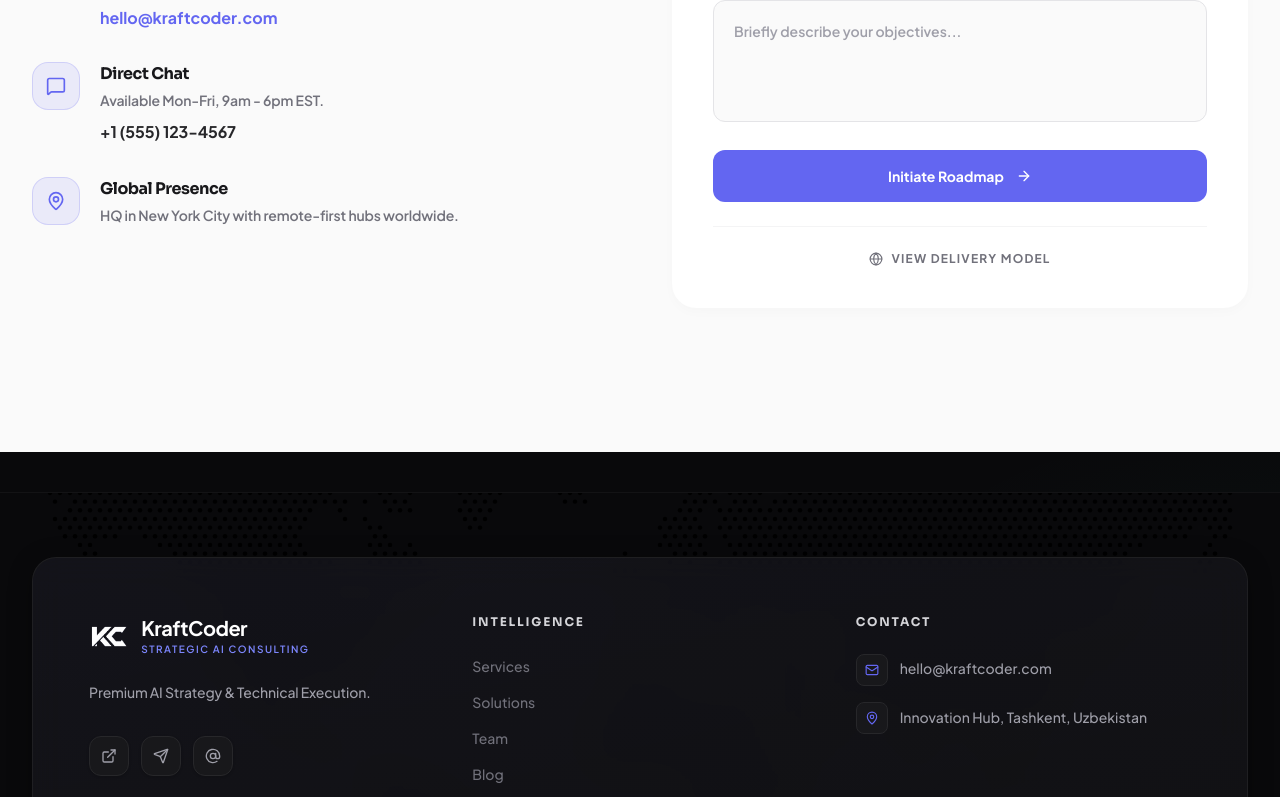
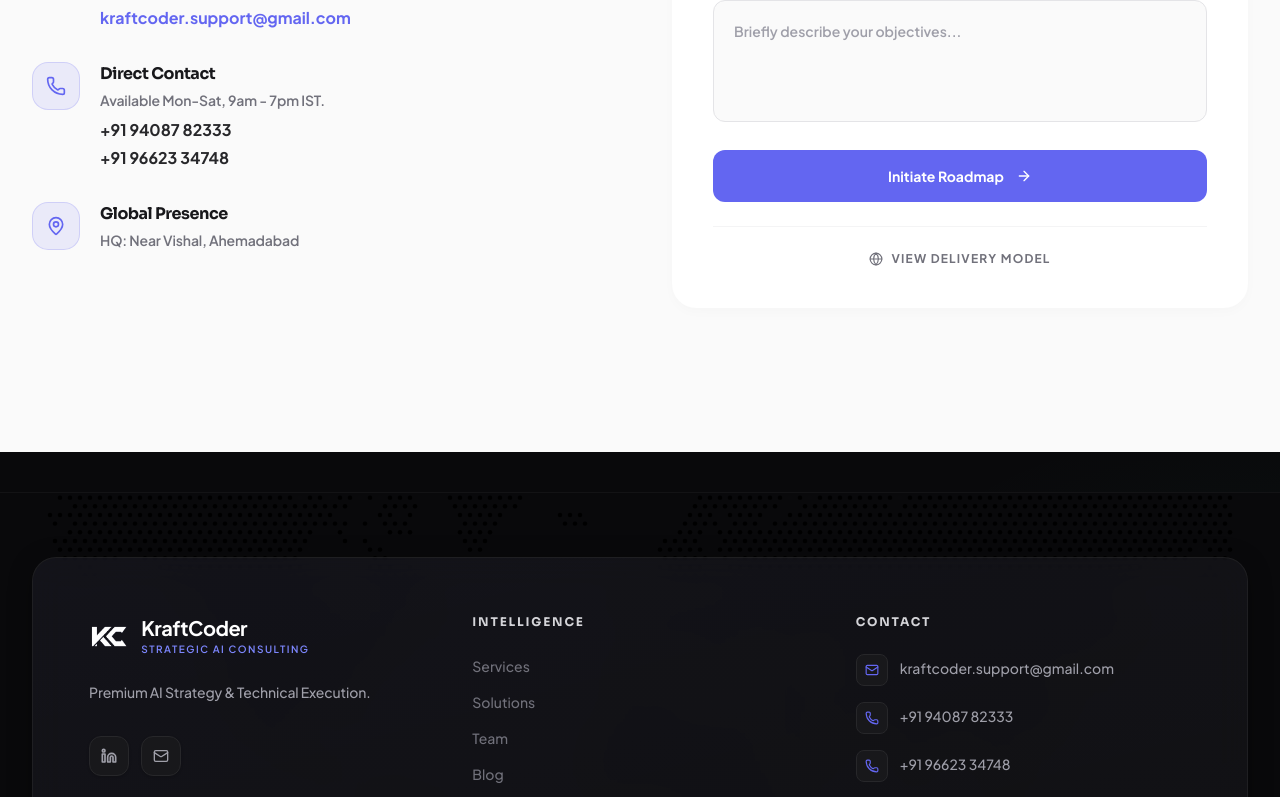
Before and after one commit to kraftcodersupport/site, a Next.js app: page /contact in a window 1280 px wide. Shown: the part 1023-1820 px from the top of the page. Built offline with nearby package versions, Linux system fonts and the light colour scheme; no server answers.

Commit message:
update contact details

```diff
--- a/src/app/api/chat/route.ts
+++ b/src/app/api/chat/route.ts
@@ -20,6 +20,8 @@
 Here is the authentic context of KraftCoder:
 - Brand Name: ${brand.name}
 - Email: ${brand.email}
+- Phones: ${brand.phones.join(", ")}
+- Address: ${brand.address}
 - Services:
 ${SERVICES.map(s => `  * ${s.title}: ${s.description}. Key outcomes: ${s.bullets.join(", ")}`).join("\n")}
 - Team Members:
--- a/src/app/contact/page.tsx
+++ b/src/app/contact/page.tsx
@@ -1,7 +1,7 @@
 import Link from "next/link";
 import { cookies } from "next/headers";
 import type { Metadata } from "next";
-import { ArrowRight, Globe, Send, MessageSquare, MapPin } from "lucide-react";
+import { ArrowRight, Globe, Send, MessageSquare, MapPin, Phone } from "lucide-react";
 import PageHero from "@/components/PageHero";
 import { brand } from "@/lib/niches";
 import { getDictionary } from "@/lib/dictionaries";
@@ -79,12 +79,18 @@
                                 </div>
                                 <div className="flex items-start gap-5">
                                     <div className="flex h-12 w-12 shrink-0 items-center justify-center rounded-2xl bg-primary/10 border border-primary/20 text-primary">
-                                        <MessageSquare className="h-5 w-5" />
+                                        <Phone className="h-5 w-5" />
                                     </div>
                                     <div>
-                                        <h3 className="text-base font-bold text-zinc-900">Direct Chat</h3>
-                                        <p className="mt-1 text-sm font-semibold text-zinc-500">Available Mon-Fri, 9am - 6pm EST.</p>
-                                        <p className="mt-2 block font-bold text-zinc-800">+1 (555) 123-4567</p>
+                                        <h3 className="text-base font-bold text-zinc-900">Direct Contact</h3>
+                                        <p className="mt-1 text-sm font-semibold text-zinc-500">Available Mon-Sat, 9am - 7pm IST.</p>
+                                        <div className="mt-2 space-y-1">
+                                            {brand.phones && brand.phones.map((phone, i) => (
+                                                <a key={phone} href={`tel:${brand.phonesRaw[i]}`} className="block font-bold text-zinc-800 hover:text-primary hover:underline transition-colors">
+                                                    {phone}
+                                                </a>
+                                            ))}
+                                        </div>
                                     </div>
                                 </div>
                                 <div className="flex items-start gap-5">
@@ -93,7 +99,7 @@
                                     </div>
                                     <div>
                                         <h3 className="text-base font-bold text-zinc-900">Global Presence</h3>
-                                        <p className="mt-1 text-sm font-semibold text-zinc-500">HQ in New York City with remote-first hubs worldwide.</p>
+                                        <p className="mt-1 text-sm font-semibold text-zinc-500">HQ: {brand.address}</p>
                                     </div>
                                 </div>
                             </div>
--- a/src/components/Footer.tsx
+++ b/src/components/Footer.tsx
@@ -9,7 +9,8 @@
   MapPin,
   Mail,
   Globe,
-  Map
+  Map,
+  Phone
 } from "lucide-react";
 import Image from "next/image";
 import { brand, NAV_ITEMS } from "@/lib/niches";
@@ -63,14 +64,17 @@
               </p>
 
               <div className="mt-8 flex items-center gap-3">
-                <a href="#" className="flex h-10 w-10 items-center justify-center rounded-xl bg-zinc-900 border border-zinc-800 text-zinc-400 transition-all hover:bg-primary hover:text-white hover:border-primary shadow-sm">
-                  <ExternalLink className="h-4 w-4" />
-                </a>
-                <a href="#" className="flex h-10 w-10 items-center justify-center rounded-xl bg-zinc-900 border border-zinc-800 text-zinc-400 transition-all hover:bg-primary hover:text-white hover:border-primary shadow-sm">
-                  <Send className="h-4 w-4" />
-                </a>
-                <a href="#" className="flex h-10 w-10 items-center justify-center rounded-xl bg-zinc-900 border border-zinc-800 text-zinc-400 transition-all hover:bg-primary hover:text-white hover:border-primary shadow-sm">
-                  <AtSign className="h-4 w-4" />
+                {brand.linkedin && (
+                  <a href={brand.linkedin} target="_blank" rel="noopener noreferrer" className="flex h-10 w-10 items-center justify-center rounded-xl bg-zinc-900 border border-zinc-800 text-zinc-400 transition-all hover:bg-primary hover:text-white hover:border-primary shadow-sm" aria-label="LinkedIn">
+                    <svg xmlns="http://www.w3.org/2000/svg" width="16" height="16" viewBox="0 0 24 24" fill="none" stroke="currentColor" strokeWidth="2.5" strokeLinecap="round" strokeLinejoin="round" className="h-4 w-4">
+                      <path d="M16 8a6 6 0 0 1 6 6v7h-4v-7a2 2 0 0 0-2-2 2 2 0 0 0-2 2v7h-4v-7a6 6 0 0 1 6-6z" />
+                      <rect width="4" height="12" x="2" y="9" />
+                      <circle cx="4" cy="4" r="2" />
+                    </svg>
+                  </a>
+                )}
+                <a href={`mailto:${brand.email}`} className="flex h-10 w-10 items-center justify-center rounded-xl bg-zinc-900 border border-zinc-800 text-zinc-400 transition-all hover:bg-primary hover:text-white hover:border-primary shadow-sm" aria-label="Email">
+                  <Mail className="h-4 w-4" />
                 </a>
               </div>
             </div>
@@ -106,14 +110,26 @@
                   <div className="p-2 rounded-lg bg-zinc-900 border border-zinc-800 group-hover:bg-primary/20 group-hover:border-primary/30 transition-colors">
                     <Mail className="h-3.5 w-3.5 text-primary" />
                   </div>
-                  <span className="text-sm font-medium text-zinc-400 break-all mt-1">{brand.email}</span>
+                  <a href={`mailto:${brand.email}`} className="text-sm font-medium text-zinc-400 hover:text-primary-light transition-colors break-all mt-1">
+                    {brand.email}
+                  </a>
                 </li>
+                {brand.phones && brand.phones.map((phone, i) => (
+                  <li key={phone} className="flex items-start gap-3 group">
+                    <div className="p-2 rounded-lg bg-zinc-900 border border-zinc-800 group-hover:bg-primary/20 group-hover:border-primary/30 transition-colors">
+                      <Phone className="h-3.5 w-3.5 text-primary" />
+                    </div>
+                    <a href={`tel:${brand.phonesRaw[i]}`} className="text-sm font-medium text-zinc-400 hover:text-primary-light transition-colors mt-1">
+                      {phone}
+                    </a>
+                  </li>
+                ))}
                 <li className="flex items-start gap-3 group">
                   <div className="p-2 rounded-lg bg-zinc-900 border border-zinc-800 group-hover:bg-primary/20 group-hover:border-primary/30 transition-colors">
                     <MapPin className="h-3.5 w-3.5 text-primary" />
                   </div>
                   <span className="text-sm font-medium text-zinc-400 leading-relaxed mt-1">
-                    Innovation Hub, Tashkent, Uzbekistan
+                    {brand.address}
                   </span>
                 </li>
               </ul>
--- a/src/lib/jsonld.tsx
+++ b/src/lib/jsonld.tsx
@@ -16,11 +16,12 @@
     foundingDate: "2024",
     address: {
       "@type": "PostalAddress",
-      addressLocality: "Tashkent",
-      addressCountry: "UZ",
+      addressLocality: brand.addressLocality,
+      addressCountry: brand.addressCountry,
     },
     contactPoint: {
       "@type": "ContactPoint",
+      telephone: brand.phones[0],
       email: brand.email,
       contactType: "sales",
       availableLanguage: ["English"],
@@ -70,12 +71,13 @@
     priceRange: "$$$$",
     address: {
       "@type": "PostalAddress",
-      addressLocality: "Tashkent",
-      addressCountry: "UZ",
+      addressLocality: brand.addressLocality,
+      addressCountry: brand.addressCountry,
     },
+    telephone: brand.phones.join(", "),
     areaServed: {
       "@type": "GeoCircle",
-      geoMidpoint: { "@type": "GeoCoordinates", latitude: 41.2995, longitude: 69.2401 },
+      geoMidpoint: { "@type": "GeoCoordinates", latitude: 23.0225, longitude: 72.5714 },
       geoRadius: "50000",
     },
     knowsAbout: [
--- a/src/lib/niches.ts
+++ b/src/lib/niches.ts
@@ -127,7 +127,13 @@
 export const brand = {
   name: "KraftCoder",
   tagline: "Helping Organizations Turn AI Into Measurable Business Outcomes.",
-  email: "hello@kraftcoder.com",
+  email: "kraftcoder.support@gmail.com",
+  phones: ["+91 94087 82333", "+91 96623 34748"],
+  phonesRaw: ["+919408782333", "+919662334748"],
+  address: "Near Vishal, Ahemadabad",
+  addressLocality: "Ahemadabad",
+  addressCountry: "IN",
+  linkedin: "https://www.linkedin.com/company/kraftcoder/about/",
   partners: ["Vercel", "OpenAI", "Anthropic", "Google", "AWS", "Microsoft"],
 };
 
```
